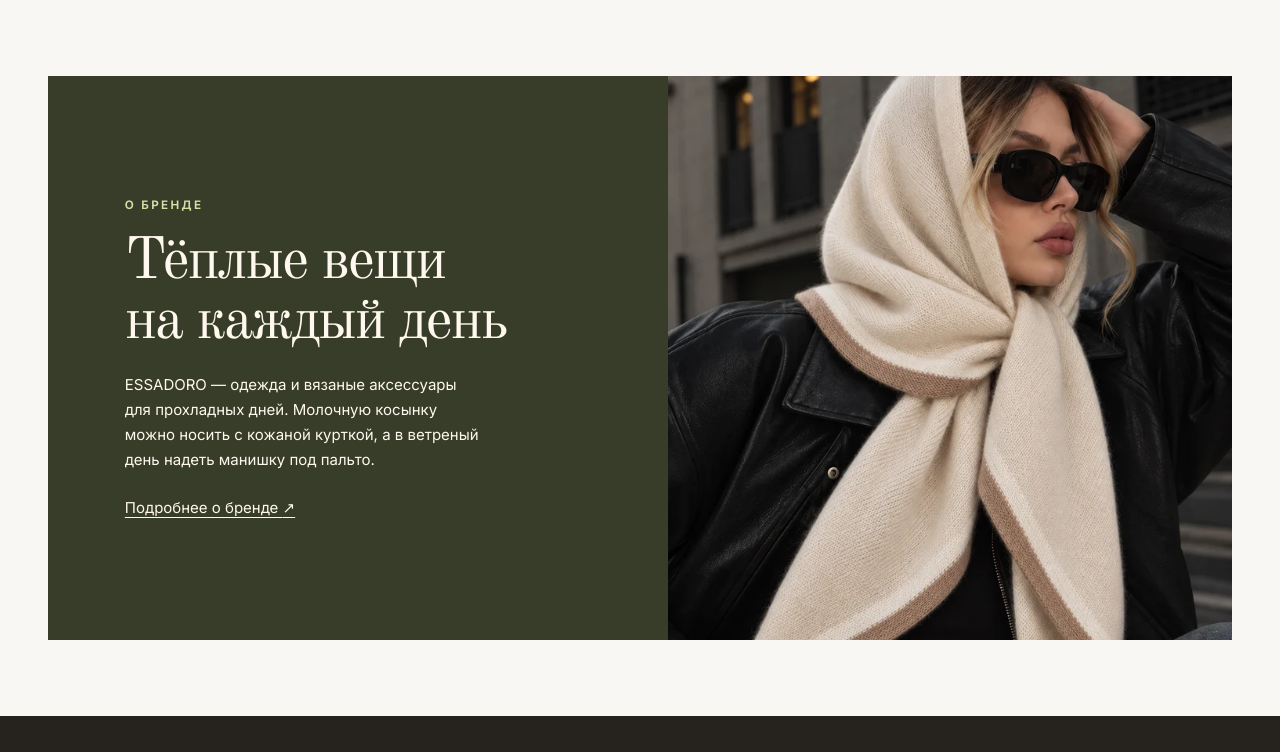
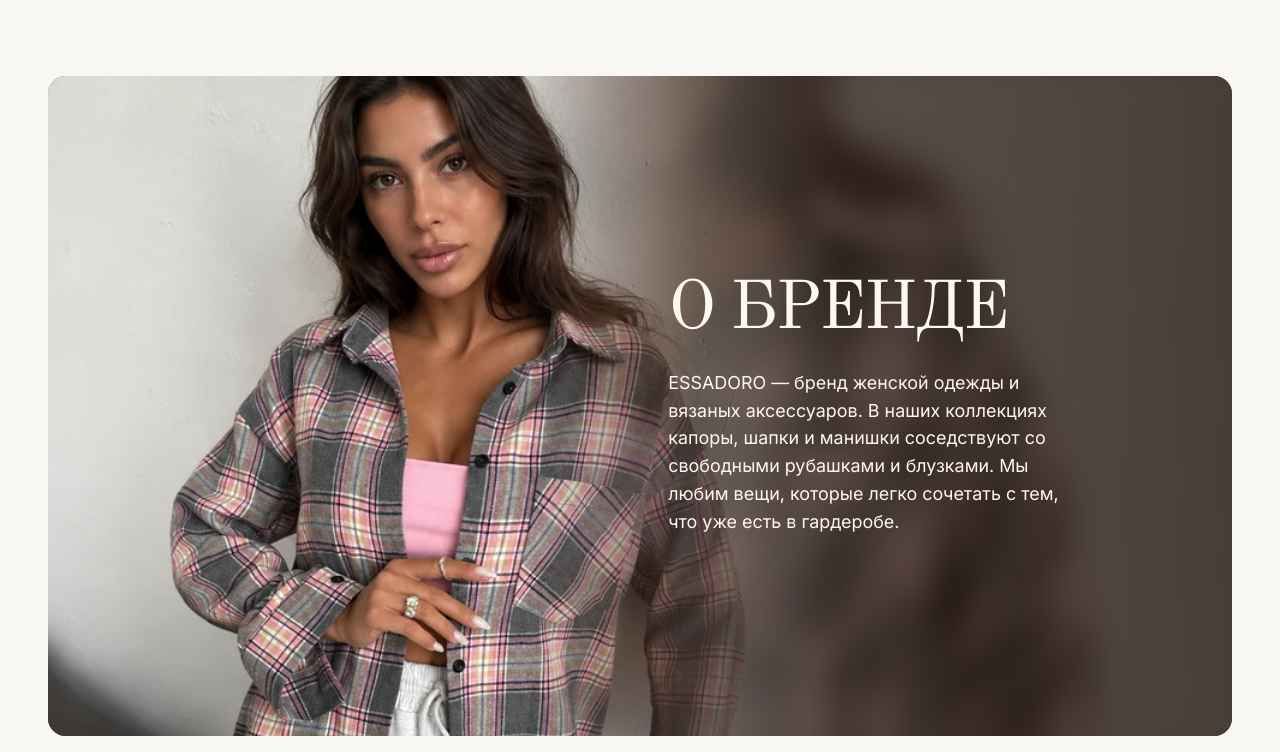
Before and after one commit to ariunadagbaeva/prototipy, a plain HTML site: page essadoro/index.html in a window 1280 px wide. Shown: the part 2588-3340 px from the top of the page. Drawn offline with Linux system fonts and the light colour scheme.

Commit message:
Revise ESSADORO brand story

```diff
--- a/essadoro/index.html
+++ b/essadoro/index.html
@@ -4,7 +4,7 @@
     <link rel="canonical" href="https://ariunadagbaeva.github.io/prototipy/essadoro/"><meta property="og:url" content="https://ariunadagbaeva.github.io/prototipy/essadoro/">
 
     <script type="application/ld+json">{"@context":"https://schema.org","@type":"Organization","name":"ESSADORO","url":"https://ariunadagbaeva.github.io/prototipy/essadoro/"}</script>
-    <link rel="stylesheet" href="./shop.css?v=9"><script src="./shop.js?v=5" defer></script><meta name="robots" content="noindex"></head>
+    <link rel="stylesheet" href="./shop.css?v=10"><script src="./shop.js?v=5" defer></script><meta name="robots" content="noindex"></head>
     <body class="home-page" data-base="./" data-checkout-active="false"><a class="skip" href="#main">Перейти к содержанию</a><header class="header"><div class="mast wrap">
     <button class="icon mobile-menu" aria-label="Меню" aria-expanded="false" type="button" data-menu>☰</button>
     <nav class="top-nav" aria-label="Основное меню">
@@ -53,13 +53,11 @@
     <a class="button" href="./looks/">Смотреть образы ↗</a></div></section>
   <section class="wrap section" id="about-brand" aria-labelledby="about-brand-title">
     <div class="brand-story">
+      <img src="./media/409979650-cover.webp" alt="" width="660" height="880" loading="lazy">
       <div class="brand-story-copy">
-        <p class="eyebrow">О бренде</p>
-        <h2 id="about-brand-title">Тёплые вещи<br>на каждый день</h2>
-        <p>ESSADORO — одежда и вязаные аксессуары для прохладных дней. Молочную косынку можно носить с кожаной курткой, а в ветреный день надеть манишку под пальто.</p>
-        <a class="text-link" href="./about/">Подробнее о бренде <span aria-hidden="true">↗</span></a>
+        <h2 id="about-brand-title">О БРЕНДЕ</h2>
+        <p>ESSADORO — бренд женской одежды и вязаных аксессуаров. В наших коллекциях капоры, шапки и манишки соседствуют со свободными рубашками и блузками. Мы любим вещи, которые легко сочетать с тем, что уже есть в гардеробе.</p>
       </div>
-      <img src="./media/526373480-3-clean.webp" alt="Молочная вязаная косынка с бежевой каймой и чёрная кожаная куртка" width="720" height="960" loading="lazy">
     </div>
   </section></main><footer><div class="wrap footer"><div><a class="wordmark" href="./">ESSADORO</a><p>Одежда и аксессуары</p></div>
     <nav aria-label="Покупателям"><a href="./catalog/">Каталог</a><a href="./looks/">Образы сезона</a><a href="./about/">О бренде</a></nav>
--- a/essadoro/shop.css
+++ b/essadoro/shop.css
@@ -110,13 +110,13 @@ h2{font-size:clamp(1.6rem,4vw,2.75rem)}
 .editorial-copy{padding:clamp(30px,7vw,110px);align-self:center}
 .editorial-copy h2{font-size:clamp(3rem,7vw,6rem);margin:.16em 0 .25em}
 .editorial-copy>p:not(.eyebrow){max-width:32ch;margin-bottom:22px}
-.brand-story{display:grid;grid-template-columns:1.1fr 1fr;background:#383d29;color:#fff8ee}
-.brand-story-copy{align-self:center;padding:clamp(36px,6vw,88px)}
-.brand-story-copy .eyebrow{color:#d7dfa7}
-.brand-story-copy h2{margin:.32em 0 .34em;font:400 clamp(2.6rem,4.6vw,4.75rem)/1.02 var(--display)}
-.brand-story-copy>p:not(.eyebrow){max-width:38ch;line-height:1.65}
-.brand-story-copy .text-link{display:inline-block;margin-top:24px}
-.brand-story img{width:100%;height:100%;aspect-ratio:1/1;object-position:center 32%}
+.brand-story{position:relative;isolation:isolate;display:grid;grid-template-columns:1.1fr 1fr;align-items:center;min-height:clamp(400px,52vw,660px);overflow:hidden;border-radius:18px;background:#49392f;color:#fff8ee}
+.brand-story::before{content:"";position:absolute;inset:-18px;z-index:-2;background:linear-gradient(90deg,#36282032,#30221bc9),url("media/409979650-cover.webp") center 40%/cover;filter:blur(14px)}
+.brand-story img{position:absolute;inset:0 auto 0 0;z-index:-1;width:67%;height:100%;object-position:50% 23%;mask-image:linear-gradient(90deg,#000 60%,transparent 100%)}
+.brand-story::after{content:"";position:absolute;inset:0;z-index:-1;background:linear-gradient(90deg,transparent 40%,#261a136b 55%,#261a1347)}
+.brand-story-copy{grid-column:2;padding:clamp(24px,4vw,62px) clamp(28px,5vw,76px) clamp(24px,4vw,62px) 0}
+.brand-story-copy h2{margin-bottom:.36em;font:400 clamp(2.5rem,5.3vw,5.5rem)/1 var(--display)}
+.brand-story-copy p{max-width:36ch;font-size:clamp(.95rem,1.4vw,1.125rem);line-height:1.55}
 footer{background:#26221e;color:#f5efe6;padding-top:46px}
 .footer{display:grid;grid-template-columns:1.25fr 1fr 1fr 1.15fr;gap:24px}
 .footer p{margin-top:12px;color:#d0c6b9}
@@ -197,7 +197,10 @@ dd{margin:0}
   .detail-price{font-size:1.65rem}
   .grid,.category-grid{grid-template-columns:repeat(2,minmax(0,1fr));gap:22px 10px}.section{padding-block:43px}
   .editorial{grid-template-columns:1fr}.editorial-copy{padding:32px 16px 45px}
-  .brand-story{grid-template-columns:1fr}.brand-story-copy{padding:32px 24px}
+  .brand-story{grid-template-columns:1fr;align-items:end;min-height:0;padding-top:clamp(220px,65vw,400px)}
+  .brand-story img{width:100%;object-position:center 15%;mask-image:linear-gradient(#000 38%,transparent 87%)}
+  .brand-story::after{background:linear-gradient(transparent 32%,#261a13b8 72%,#261a13e0)}
+  .brand-story-copy{grid-column:1;padding:24px}
   .footer{grid-template-columns:repeat(2,minmax(0,1fr));gap:18px 12px}.footer nav{font-size:.79rem}
   .detail{grid-template-columns:1fr}
   .look-story,.look-story:nth-child(even){grid-template-columns:1fr}.look-story:nth-child(even) .look-photo{grid-column:auto}
```
Also changed, not shown: essadoro/about/index.html (+2 -4 lines).
